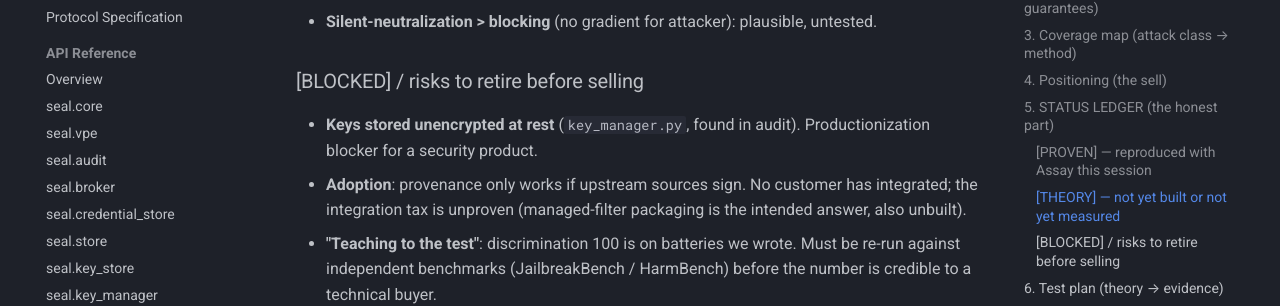
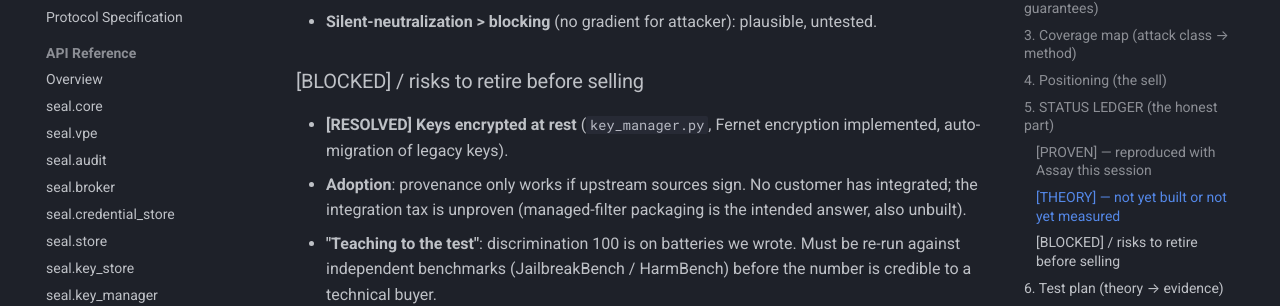
Before and after one commit to rezearcher/seal, an MkDocs documentation site: the page built from docs/THESIS_AND_VALIDATION.md, in a window 1280 px wide and 900 px high, scrolled down 2800 px. Shown: the part 145-451 px from the top of the window. Built offline with MkDocs 1.6.1 and Material for MkDocs 9.7.7, drawn with Linux system fonts in a browser that asks for light colours; comment, search, counter and statistics services are not loaded.

Commit message:
docs(t_2aac3399): update stale 'unencrypted keys' notes across README.md, GETTING_STARTED.md, THESIS_AND_VALIDATION.md
ARCHITECTURE.md was already corrected (commit 47069c5). These three
doc files still referenced the old unencrypted-at-rest limitation,
which was fixed by t_bce51edd (Fernet encryption with auto-generated
master.key and auto-migration).

Also fixes stale nousresearch/seal URL in GETTING_STARTED.md.

```diff
--- a/docs/THESIS_AND_VALIDATION.md
+++ b/docs/THESIS_AND_VALIDATION.md
@@ -100,8 +100,7 @@ war — we must not *lose* it while we win the deterministic classes.**
   untested.
 
 ### [BLOCKED] / risks to retire before selling
-- **Keys stored unencrypted at rest** (`key_manager.py`, found in audit).
-  Productionization blocker for a security product.
+- **[RESOLVED] Keys encrypted at rest** (`key_manager.py`, Fernet encryption implemented, auto-migration of legacy keys).
 - **Adoption**: provenance only works if upstream sources sign. No customer has
   integrated; the integration tax is unproven (managed-filter packaging is the
   intended answer, also unbuilt).
```
Also changed, not shown: README.md (+1 -1 lines), docs/GETTING_STARTED.md (+1 -1 lines).
